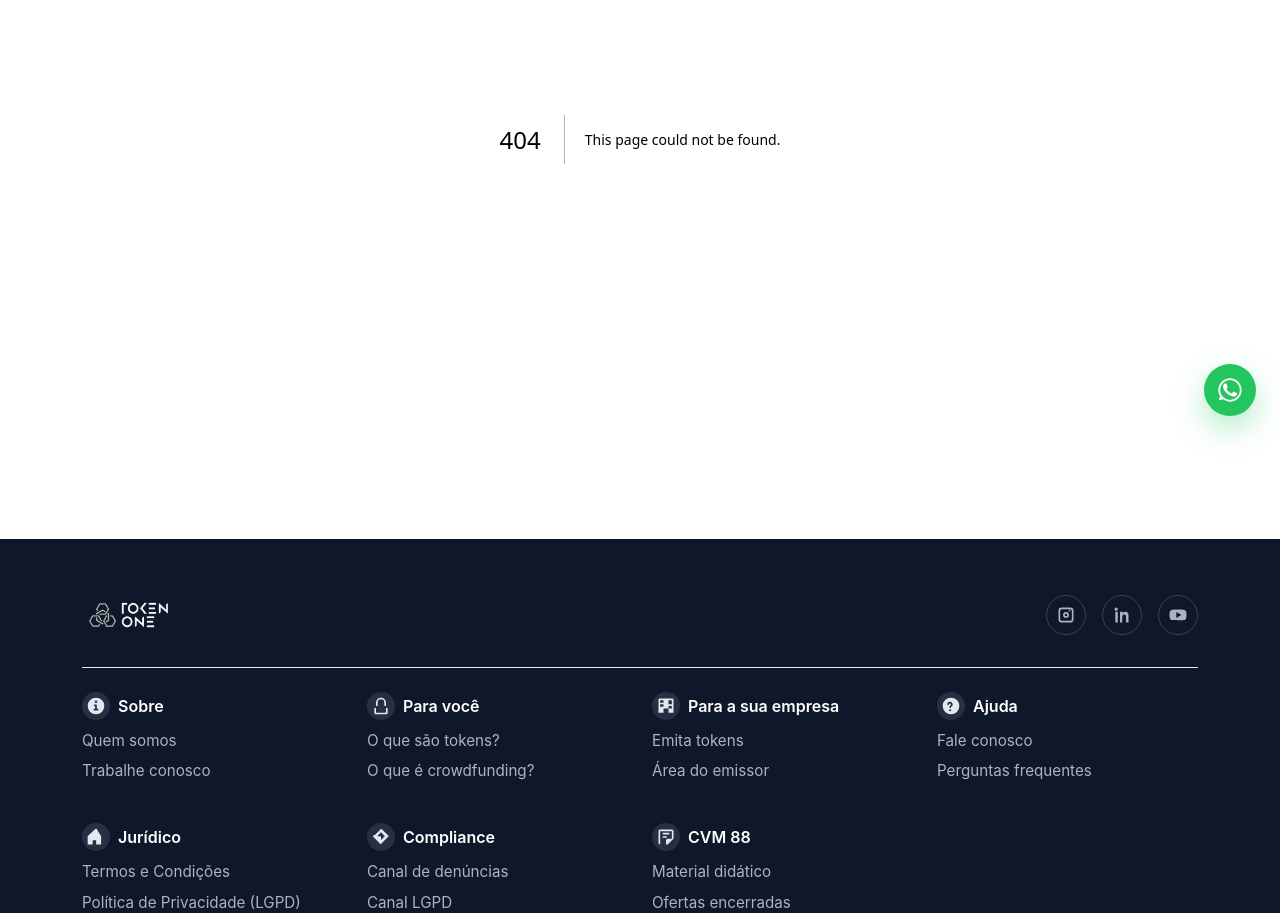
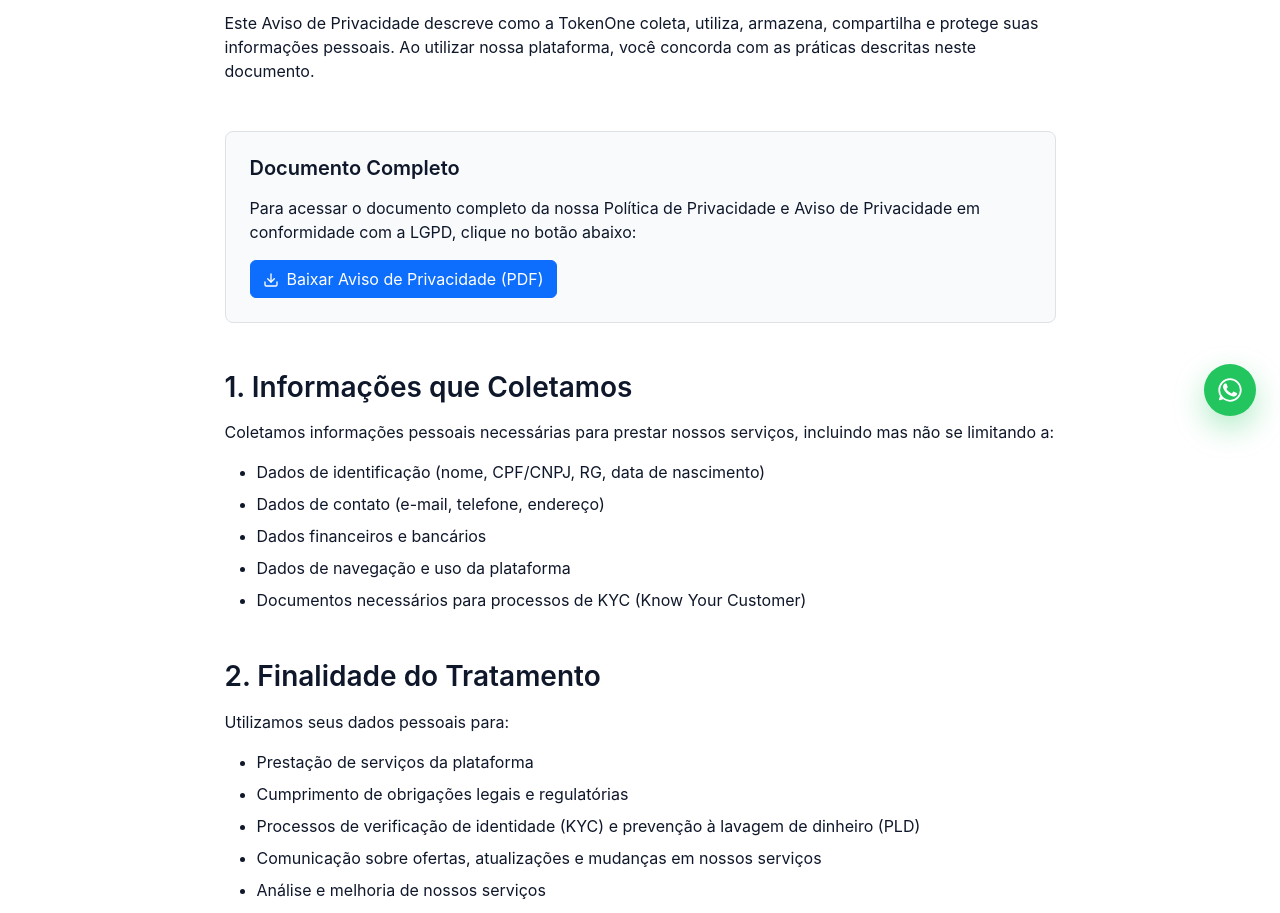
Before and after one commit to dgarcia-tokenone/site-tokenone, a Next.js app: page /privacidade in a window 1280 px wide. Before the commit this address had no page. Shown: the part 360-1273 px from the top of the page. Built offline with nearby package versions, Linux system fonts and the light colour scheme.

Commit message:
Página política de privacidade

```diff
--- /dev/null
+++ b/app/privacidade/page.tsx
@@ -0,0 +1,171 @@
+export const metadata = {
+  title: "Política de Privacidade (LGPD) | TokenOne",
+  description: "Política de Privacidade e Aviso de Privacidade da TokenOne em conformidade com a Lei Geral de Proteção de Dados (LGPD).",
+};
+
+export default function PrivacidadePage() {
+  return (
+    <main className="py-5 py-lg-6">
+      <div className="container">
+        <div className="row justify-content-center">
+          <div className="col-12 col-lg-10 col-xl-9">
+            <article className="legal-document">
+              <header className="mb-5">
+                <h1 className="display-5 fw-bold mb-4">Política de Privacidade (LGPD)</h1>
+                <p className="lead text-secondary">Aviso de Privacidade - TokenOne</p>
+              </header>
+
+              <section className="mb-5">
+                <p className="mb-3">
+                  A TokenOne está comprometida com a proteção da privacidade e dos dados pessoais de seus usuários, em conformidade com a
+                  Lei Geral de Proteção de Dados Pessoais (LGPD - Lei nº 13.709/2018).
+                </p>
+                <p className="mb-0">
+                  Este Aviso de Privacidade descreve como a TokenOne coleta, utiliza, armazena, compartilha e protege suas informações
+                  pessoais. Ao utilizar nossa plataforma, você concorda com as práticas descritas neste documento.
+                </p>
+              </section>
+
+              <section className="mb-5 p-4 bg-light rounded-3 border">
+                <h2 className="h5 fw-semibold mb-3">Documento Completo</h2>
+                <p className="mb-3">
+                  Para acessar o documento completo da nossa Política de Privacidade e Aviso de Privacidade em conformidade com a LGPD,
+                  clique no botão abaixo:
+                </p>
+                <a
+                  href="/docs/Aviso-de-Privacidade-TokenOne.pdf"
+                  className="btn btn-primary"
+                  download
+                  target="_blank"
+                  rel="noopener noreferrer"
+                >
+                  <svg
+                    width="16"
+                    height="16"
+                    viewBox="0 0 24 24"
+                    fill="none"
+                    stroke="currentColor"
+                    strokeWidth="2"
+                    strokeLinecap="round"
+                    strokeLinejoin="round"
+                    className="me-2"
+                  >
+                    <path d="M21 15v4a2 2 0 0 1-2 2H5a2 2 0 0 1-2-2v-4" />
+                    <polyline points="7 10 12 15 17 10" />
+                    <line x1="12" y1="15" x2="12" y2="3" />
+                  </svg>
+                  Baixar Aviso de Privacidade (PDF)
+                </a>
+              </section>
+
+              <section className="mb-5">
+                <h2 className="h3 fw-semibold mb-3">1. Informações que Coletamos</h2>
+                <p className="mb-3">Coletamos informações pessoais necessárias para prestar nossos serviços, incluindo mas não se limitando a:</p>
+                <ul>
+                  <li className="mb-2">Dados de identificação (nome, CPF/CNPJ, RG, data de nascimento)</li>
+                  <li className="mb-2">Dados de contato (e-mail, telefone, endereço)</li>
+                  <li className="mb-2">Dados financeiros e bancários</li>
+                  <li className="mb-2">Dados de navegação e uso da plataforma</li>
+                  <li className="mb-2">Documentos necessários para processos de KYC (Know Your Customer)</li>
+                </ul>
+              </section>
+
+              <section className="mb-5">
+                <h2 className="h3 fw-semibold mb-3">2. Finalidade do Tratamento</h2>
+                <p className="mb-3">Utilizamos seus dados pessoais para:</p>
+                <ul>
+                  <li className="mb-2">Prestação de serviços da plataforma</li>
+                  <li className="mb-2">Cumprimento de obrigações legais e regulatórias</li>
+                  <li className="mb-2">Processos de verificação de identidade (KYC) e prevenção à lavagem de dinheiro (PLD)</li>
+                  <li className="mb-2">Comunicação sobre ofertas, atualizações e mudanças em nossos serviços</li>
+                  <li className="mb-2">Análise e melhoria de nossos serviços</li>
+                  <li className="mb-2">Proteção contra fraudes e atividades ilícitas</li>
+                </ul>
+              </section>
+
+              <section className="mb-5">
+                <h2 className="h3 fw-semibold mb-3">3. Compartilhamento de Dados</h2>
+                <p className="mb-3">Seus dados podem ser compartilhados com:</p>
+                <ul>
+                  <li className="mb-2">Autoridades regulatórias e governamentais, quando exigido por lei</li>
+                  <li className="mb-2">Parceiros de negócios necessários para a prestação dos serviços</li>
+                  <li className="mb-2">Provedores de serviços de infraestrutura tecnológica</li>
+                  <li className="mb-2">Instituições financeiras para processamento de transações</li>
+                </ul>
+                <p className="mb-0">Todos os compartilhamentos são realizados com as devidas proteções contratuais e técnicas.</p>
+              </section>
+
+              <section className="mb-5">
+                <h2 className="h3 fw-semibold mb-3">4. Segurança dos Dados</h2>
+                <p className="mb-3">A TokenOne implementa medidas técnicas e organizacionais para proteger seus dados pessoais, incluindo:</p>
+                <ul>
+                  <li className="mb-2">Criptografia de dados em trânsito e em repouso</li>
+                  <li className="mb-2">Controles de acesso rigorosos</li>
+                  <li className="mb-2">Monitoramento contínuo de segurança</li>
+                  <li className="mb-2">Infraestrutura em nuvem com certificações de segurança (AWS/GCP)</li>
+                  <li className="mb-2">Multi-Party Computation (MPC) para gestão de chaves</li>
+                </ul>
+              </section>
+
+              <section className="mb-5">
+                <h2 className="h3 fw-semibold mb-3">5. Seus Direitos</h2>
+                <p className="mb-3">Conforme a LGPD, você tem direito a:</p>
+                <ul>
+                  <li className="mb-2">Confirmação da existência de tratamento de seus dados</li>
+                  <li className="mb-2">Acesso aos seus dados pessoais</li>
+                  <li className="mb-2">Correção de dados incompletos, inexatos ou desatualizados</li>
+                  <li className="mb-2">Anonimização, bloqueio ou eliminação de dados desnecessários</li>
+                  <li className="mb-2">Portabilidade dos dados</li>
+                  <li className="mb-2">Informação sobre compartilhamento de dados</li>
+                  <li className="mb-2">Revogação do consentimento</li>
+                </ul>
+              </section>
+
+              <section className="mb-5">
+                <h2 className="h3 fw-semibold mb-3">6. Retenção de Dados</h2>
+                <p className="mb-0">
+                  Mantemos seus dados pessoais pelo tempo necessário para cumprir as finalidades descritas neste aviso, incluindo
+                  obrigações legais, contratuais e regulatórias.
+                </p>
+              </section>
+
+              <section className="mb-5">
+                <h2 className="h3 fw-semibold mb-3">7. Alterações Neste Aviso</h2>
+                <p className="mb-0">
+                  Podemos atualizar este Aviso de Privacidade periodicamente. Notificaremos você sobre alterações significativas através da
+                  plataforma ou por e-mail.
+                </p>
+              </section>
+
+              <section className="mb-5">
+                <h2 className="h3 fw-semibold mb-3">Entre em Contato</h2>
+                <p className="mb-3">
+                  Para exercer seus direitos ou esclarecer dúvidas sobre o tratamento de seus dados pessoais, entre em contato conosco:
+                </p>
+                <p className="mb-2">
+                  <strong>E-mail:</strong>{" "}
+                  <a href="mailto:contato@tokenone.com.br" className="text-decoration-none">
+                    contato@tokenone.com.br
+                  </a>
+                </p>
+                <p className="mb-0">
+                  <strong>Canal LGPD:</strong> Disponível no rodapé da plataforma
+                </p>
+              </section>
+
+              <footer className="border-top pt-4 mt-5 text-secondary">
+                <p className="small mb-0">
+                  <strong>TokenOne LTDA</strong>
+                  <br />
+                  CNPJ: 37.728.588/0001-04
+                  <br />
+                  São Paulo, SP
+                </p>
+              </footer>
+            </article>
+          </div>
+        </div>
+      </div>
+    </main>
+  );
+}
```
Also changed, not shown: 1 other file (tests, documents, lock files or other folders).
